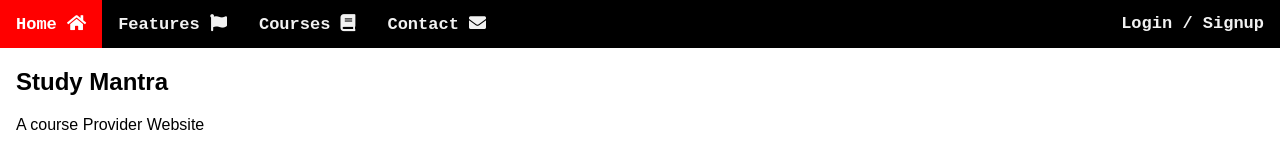
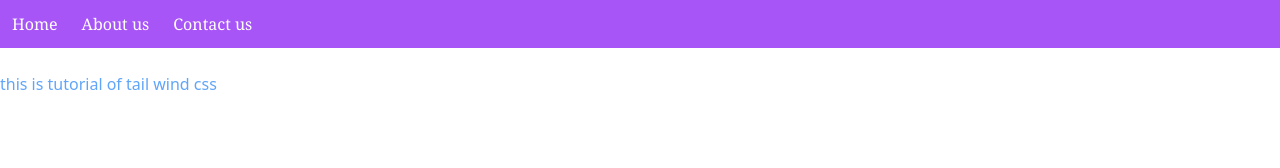
Before and after one commit to Ayushgupta0207/HacktoberFest-2023, a plain HTML site: page index.html in a window 1280 px wide. Drawn offline with nearby package versions, Linux system fonts and the light colour scheme.

Commit message:
adding html

```diff
--- a/index.html
+++ b/index.html
@@ -4,35 +4,18 @@
     <meta charset="UTF-8">
     <meta http-equiv="X-UA-Compatible" content="IE=edge">
     <meta name="viewport" content="width=device-width, initial-scale=1.0">
-    <title>Study Mantra</title>
-    <link rel="stylesheet" href="https://cdnjs.cloudflare.com/ajax/libs/font-awesome/5.15.4/css/all.min.css">
-    <link rel="preconnect" href="https://fonts.googleapis.com">
-    <link rel="preconnect" href="https://fonts.gstatic.com" crossorigin>
-    <link href="https://fonts.googleapis.com/css2?family=Poppins&display=swap" rel="stylesheet">
-    <link rel="stylesheet" href="style.css">
-
+    <script src="https://cdn.tailwindcss.com"></script>
+    <link rel="stylesheet" href="input.css">
+    <title>Document</title>
 </head>
 <body>
-
-
-<div class="topnav" id="myTopnav">
-    <a href="#" class="active">Home <i class="fa fa-home" aria-hidden="true"></i></a>
-    <a href="#">Features <i class="fa fa-flag"></i></a>
-    <a href="#">Courses <i class="fa fa-book"></i></a>
-    <a href="contact.html">Contact <i class="fa fa-envelope"></i></a>
-    <div class="right-lnk">
-    <a href="#">Login / Signup</i></a>
-    </div>
-    <a href="javascript:void(0);" class="icon" onclick="myFunction()">
-      <i class="fa fa-bars"></i>
-    </a>
-  </div>
-
-  <div style="padding-left:16px">
-    <h2>Study Mantra</h2>
-    <p>A course Provider Website</p>
-  </div>
-
-
+    <nav class="text-blue-400 bg-purple-500">
+        <ul class="flex text-white font-serif">
+            <li class="p-3">Home</li>
+            <li class="p-3">About us</li>
+            <li class="p-3">Contact us</li>
+        </ul>
+    </nav>
+    <h1 class="text-blue-400 my-6"> this is tutorial of tail wind css</h1>
 </body>
 </html>
```
